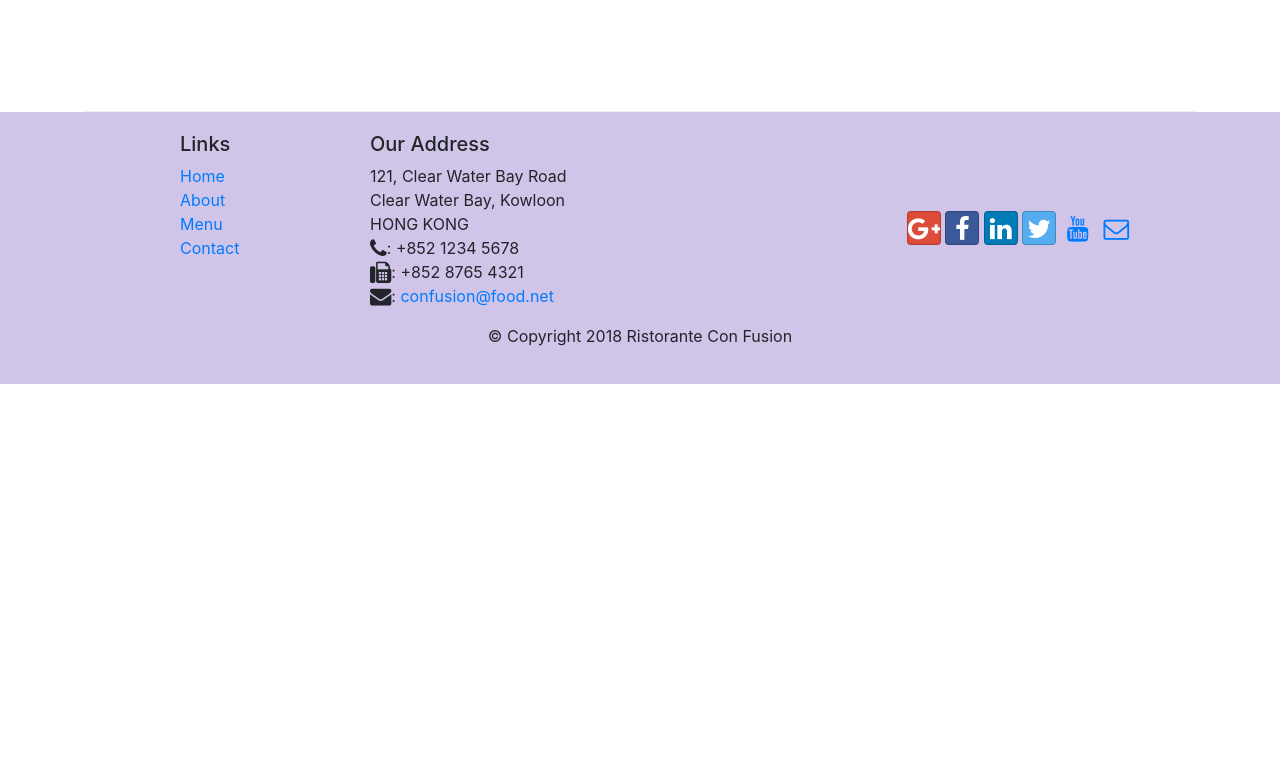
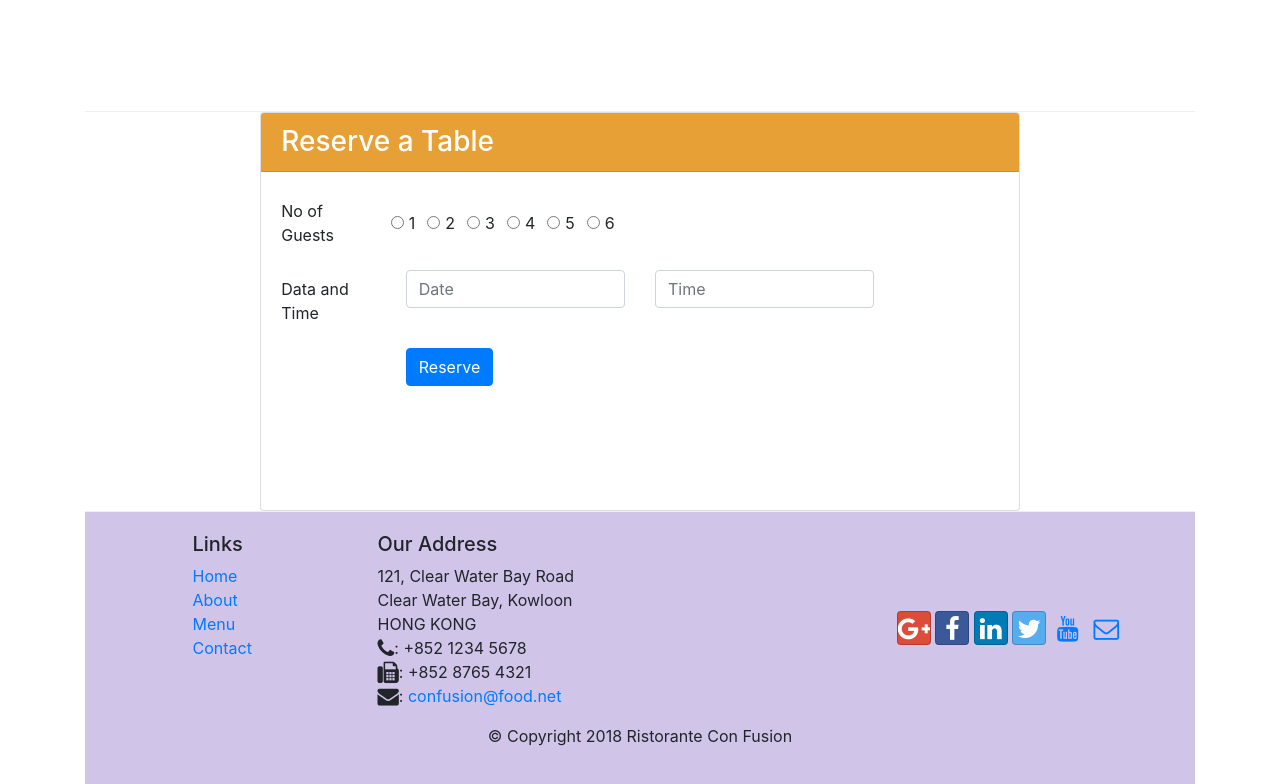
Before and after one commit to phanigolla/bootstrap4, a website: page index.html in a window 1280 px wide. Shown: the part 1422-2206 px from the top of the page. Before the commit the page ends 1806 px from the top, so only its background shows below. Drawn offline with nearby package versions, Linux system fonts and the light colour scheme.

Commit message:
Assignment 2 Bootstrap

```diff
--- a/css/styles.css
+++ b/css/styles.css
@@ -36,3 +36,14 @@ body {
 .navbar-dark {
     background-color: #512DA8;
 }
+
+.reservation-header{
+    background-color: rgb(231, 160, 54);
+
+}
+
+.reservation-button{
+    background-color: rgb(231, 160, 54);
+    color: #0f0f0f
+
+}
--- a/index.html
+++ b/index.html
@@ -24,7 +24,7 @@
                 <span class="navbar-toggler-icon"></span>
 
             </button>
-            <a class="navbar-brand mr-auto" href="#"><img src="img/logo.png" height="30" width="41"></a>
+            <a class="navbar-brand mr-auto" href="#"><img src="img/logo.png" height="30" width="41"> </a>
             <div class="collapse navbar-collapse" id="Navbar">
 
 
@@ -52,8 +52,12 @@
                     <p>We take inspiration from the World's best cuisines, and create a unique fusion experience.
                         Our lipsmacking creations will tickle your culinary senses!</p>
                 </div>
-                <div class="col-12 col-sm align-self-center">
+                <div class="col-6 col-sm-3 align-self-center">
                     <img src="img/logo.png" class="img-fluid">
+                </div>
+                <div class="col-6 col-sm-3 align-self-center">
+                    <button type="reserve" class="btn btn-sm btn-primary reservation-header btn-block">
+                        <a href="#reservetable">Reserve Table</a></button>
                 </div>
             </div>
         </div>
@@ -85,11 +89,17 @@
             <div class="col-12 col-sm-4 col-md-3">
                 <h3>This Month's Promotions</h3>
             </div>
-            <div class="col col-sm col-md">
-                <h2>Weekend Grand Buffet</h2>
+            <div class="col col-sm order-sm-last col-md">
+                <div class="media">
+                    <div class="media-body">
+                        <h2 class="mt-0">Weekend Grand Buffet<span class="badge badge-danger">NEW</span></h2>
                         <p>Featuring mouthwatering combinations with a choice of five different salads, six enticing
-                    appetizers, six main entrees and five choicest desserts. Free flowing bubbly and soft drinks. All
+                            appetizers, six main entrees and five choicest desserts. Free flowing bubbly and soft
+                            drinks. All
                             for just $19.99 per person </p>
+                    </div>
+                    <img class="d-flex mr-3 img-thumbnail align-self-center" src="img/buffet.png" alt="buffet">
+                </div>
             </div>
         </div>
 
@@ -113,12 +123,71 @@
 
             </div>
         </div>
+        <div class="row row-content justify-content-sm-center" id="reservetable">
+            <div class="card">
+                <h3 class="card-header reservation-header text-white">Reserve a Table</h3>
+                <div class="card-body">
+                    <form>
+                        <div class="form-group row">
+                            <label for="guestsnumber" class="col-md-2 col-form-label">No of Guests</label>
+                            <div class="form-check form-check-inline">
+                                <input class="form-check-input" type="radio" name="inlineRadioOptions" id="inlineRadio1"
+                                    value="option1">
+                                <label class="form-check-label" for="inlineRadio1">1</label>
+                            </div>
+                            <div class="form-check form-check-inline">
+                                <input class="form-check-input" type="radio" name="inlineRadioOptions" id="inlineRadio2"
+                                    value="option2">
+                                <label class="form-check-label" for="inlineRadio2">2</label>
+                            </div>
+                            <div class="form-check form-check-inline">
+                                <input class="form-check-input" type="radio" name="inlineRadioOptions" id="inlineRadio3"
+                                    value="option3">
+                                <label class="form-check-label" for="inlineRadio3">3</label>
+                            </div>
+                            <div class="form-check form-check-inline">
+                                <input class="form-check-input" type="radio" name="inlineRadioOptions" id="inlineRadio4"
+                                    value="option4">
+                                <label class="form-check-label" for="inlineRadio4">4</label>
+                            </div>
+                            <div class="form-check form-check-inline">
+                                <input class="form-check-input" type="radio" name="inlineRadioOptions" id="inlineRadio5"
+                                    value="option5">
+                                <label class="form-check-label" for="inlineRadio5">5</label>
+                            </div>
+                            <div class="form-check form-check-inline">
+                                <input class="form-check-input" type="radio" name="inlineRadioOptions" id="inlineRadio6"
+                                    value="option6">
+                                <label class="form-check-label" for="inlineRadio6">6</label>
+                            </div>
+                        </div>
+
+                        <div class="form-group row">
+                            <label for="dateandtime" class="col-12 col-md-2 col-form-label">Data and Time</label>
+                            <div class="col-7 col-md-4">
+                                <input type="datetime" class="form-control" id="dateandtime" name="date" placeholder="Date">
+                            </div>
+                            <div class="col-7 col-md-4">
+                                <input type="datetime" class="form-control" id="dateandtime" name="time" placeholder="Time">
+                            </div>
+                        </div>
+
+                        <div class="form-group row">
+                            <div class="offset-md-2 col-md-10">
+                                <button type="reserve" class="btn btn-primary">Reserve</button>
+                            </div>
+                        </div>
+                    </form>
+                </div>
+            </div>
+
+
         </div>
 
         <footer class="footer">
             <div class="container">
                 <div class="row">
-                <div class="col-4 offset-1 col-sm-2">
+                    <div class="col offset-1 col-sm-2">
                         <h5>Links</h5>
                         <ul class="list-unstyled">
                             <!--removes bullets-->
```
Lines whose indentation alone changed are shown as unchanged.
